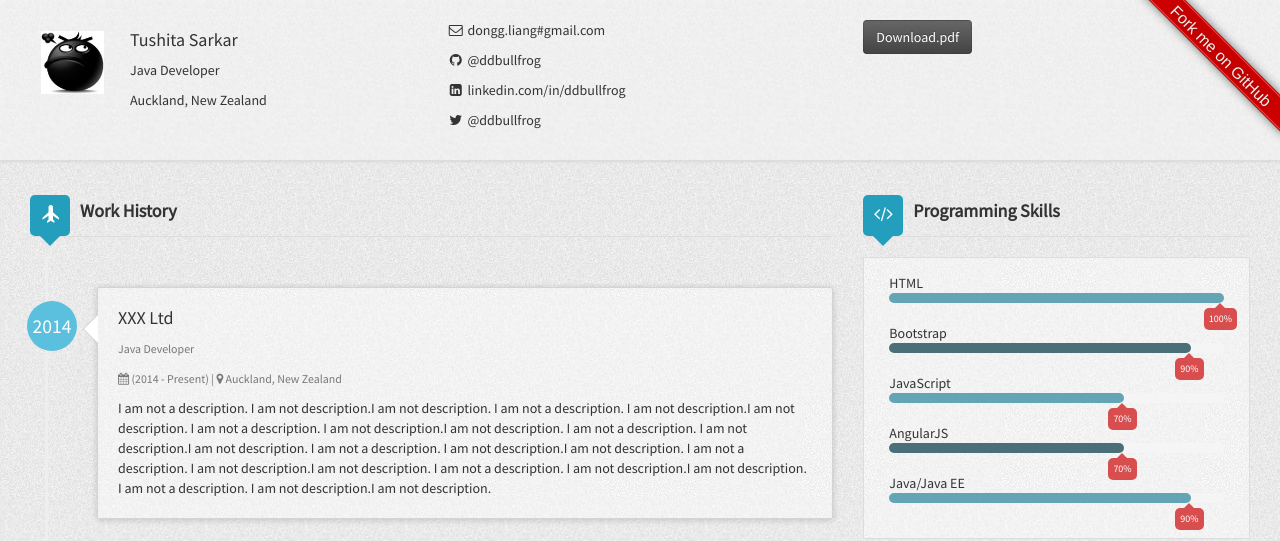
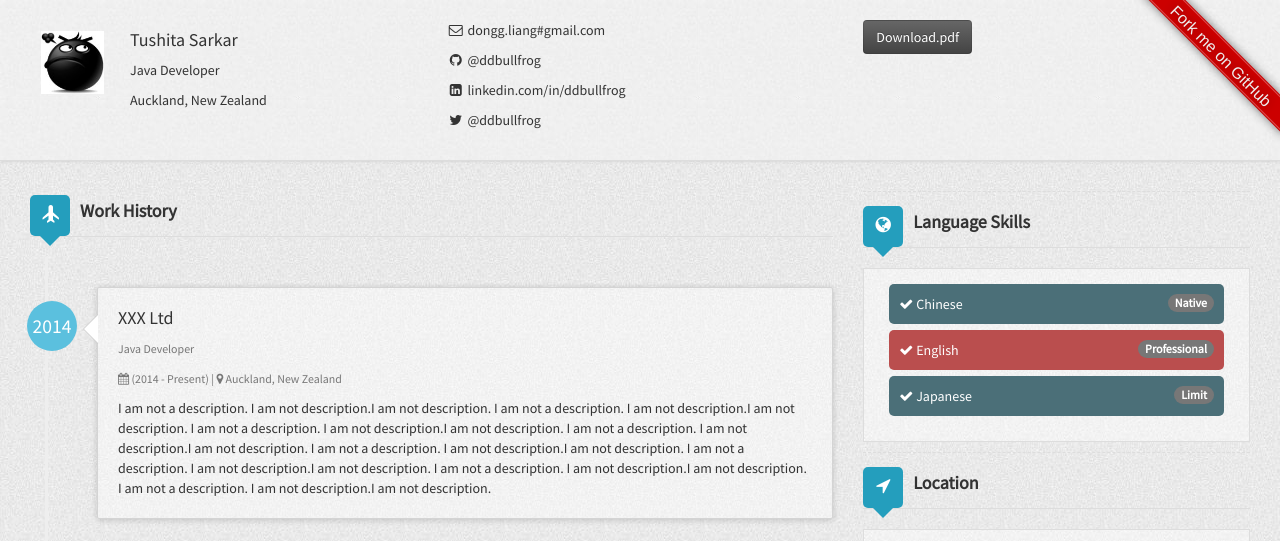
Before and after one commit to EagleEyeVision/TushitaSarkar, a Jekyll site: the page built from index.html, in a window 1280 px wide and 900 px high, cut to the strip 0-541 px from the top of the window. Built offline with Jekyll 4.4.1, drawn with Linux system fonts in a browser that asks for light colours; nearby versions of some CDN libraries.

Commit message:
Update _config.yml

```diff
--- a/_config.yml
+++ b/_config.yml
@@ -67,19 +67,3 @@ author:
     - language3:
       name: Japanese
       proficiency: Limit
-  programmingSkills:
-    - skill1:
-      name: HTML
-      percentage: 100%
-    - skill2:
-      name: Bootstrap
-      percentage: 90%
-    - skill3:
-      name: JavaScript
-      percentage: 70%
-    - skill4:
-      name: AngularJS
-      percentage: 70%
-    - skill5:
-      name: Java/Java EE
-      percentage: 90%
```
